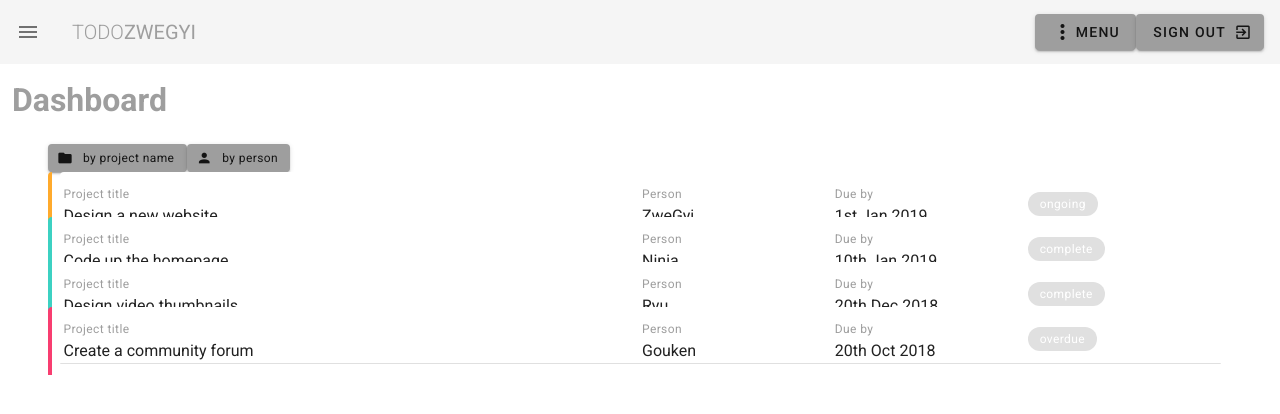
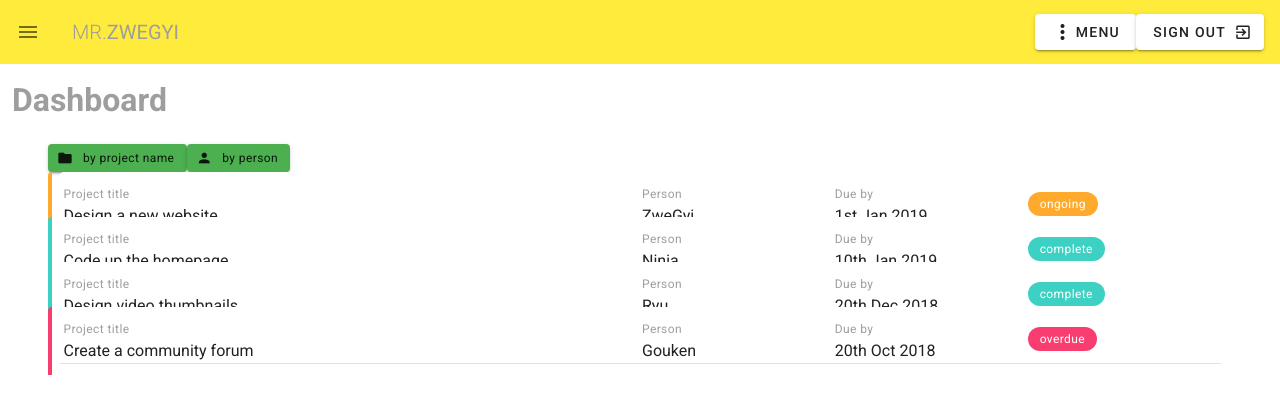
Before and after one commit to zwe-htet-paing/Vuetify-test, a Vue app in the folder my-app/: page / in a window 1280 px wide. Shown: the top 414 px of the page. Built offline with nearby package versions, Linux system fonts and the light colour scheme.

Commit message:
Fix chip color

```diff
--- a/my-app/src/App.vue
+++ b/my-app/src/App.vue
@@ -1,5 +1,5 @@
 <template>
-  <v-app class="grey lighten-4">
+  <v-app class="yellow lighten-4">
     <Navbar />
     <v-main>
       <!-- Provides the application the proper gutter -->
--- a/my-app/src/components/Navbar1.vue
+++ b/my-app/src/components/Navbar1.vue
@@ -1,19 +1,19 @@
 <template>
   <div>
     <!-- add navigation bar -->
-    <v-app-bar flat app>
+    <v-app-bar flat app color="yellow">
       <v-app-bar-nav-icon @click.stop="drawer = !drawer"></v-app-bar-nav-icon>
       <v-toolbar-title class="text-uppercase grey--text">
-        <span class="font-weight-light">Todo</span>
+        <span class="font-weight-light">Mr.</span>
         <span>ZweGyi</span>
       </v-toolbar-title>
       <v-spacer></v-spacer>
 
       <!--drop-down menu -->
-      <v-menu offset-y>
+      <v-menu flat offset-y>
             <template v-slot:activator="{ on, attrs }">
-              <v-btn
-                color="grey"
+              <v-btn  flat
+                color="white"
                 v-bind="attrs"
                 v-on="on"
               >
@@ -33,7 +33,7 @@
             </v-list>
           </v-menu>
 
-      <v-btn flat color="grey">
+      <v-btn flat class="white lighten-4">
         <span>Sign out</span>
         <v-icon right>mdi-exit-to-app</v-icon>
       </v-btn>
--- a/my-app/src/views/Dashboard.vue
+++ b/my-app/src/views/Dashboard.vue
@@ -9,7 +9,7 @@
           <v-btn
             small
             flat
-            color="grey"
+            color="green"
             @click="sortBy('title')"
             v-bind="attrs"
             v-on="on"
@@ -26,7 +26,7 @@
           <v-btn
             small
             flat
-            color="grey"
+            color="green"
             @click="sortBy('person')"
             v-bind="attrs"
             v-on="on"
@@ -132,14 +132,14 @@ export default {
 }
 
 .v-chip.complete {
-  background: #3cd1c2;
+  background: #3cd1c2 !important;
 }
 
 .v-chip.ongoing {
-  background: #ffaa2c;
+  background: #ffaa2c !important;
 }
 
 .v-chip.overdue {
-  background: #f83e70;
+  background: #f83e70 !important;
 }
 </style>
--- a/my-app/src/views/Team.vue
+++ b/my-app/src/views/Team.vue
@@ -17,7 +17,7 @@
             <div class="grey--text">{{ person.role }}</div>
           </v-card-text>
           <v-card-actions>
-            <v-btn flat color="grey">
+            <v-btn flat color="red">
               <v-icon small left>mdi-message</v-icon>
               <span>Message</span>
             </v-btn>
```
